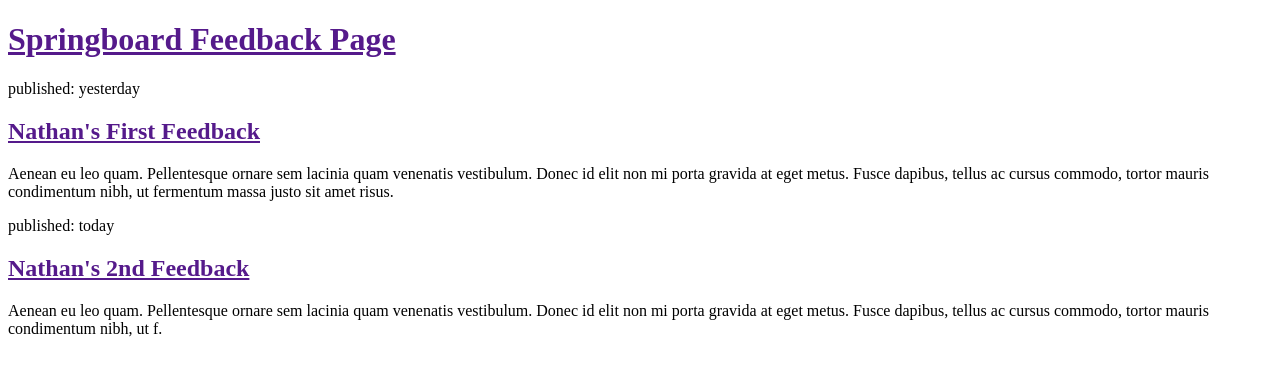
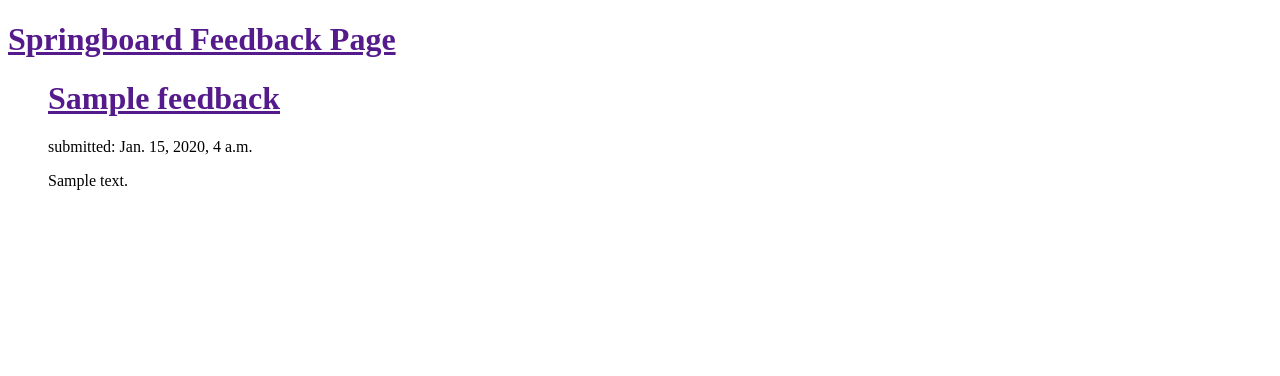
Before and after one commit to nat986/my-first-blog, a Django app: template feedback/templates/feedback/feedback_list.html in a window 1280 px wide. Shown: the top 376 px of the page. Run offline with Django 3.2, Linux system fonts and the light colour scheme; the template is opened without the code that fills it: values that come from a table or form of the project are taken from there, others are empty; tables that the repository leaves empty hold one stand-in row (values such as "Sample post").

Commit message:
Modified templates to display posts from database.

```diff
--- a/feedback/models.py
+++ b/feedback/models.py
@@ -1,7 +1,6 @@
 from django.db import models
 from django.utils import timezone
-
-
+# Create your models here.
 class Feedback(models.Model):
     now = timezone.now()
     SESSION1 = 'S1'
@@ -32,7 +31,5 @@
     def publish(self):
         self.published_date = timezone.now()
         self.save()
-
     def __str__(self):
         return self.mentor_name
-# Create your models here.
--- a/feedback/templates/feedback/feedback_list.html
+++ b/feedback/templates/feedback/feedback_list.html
@@ -8,18 +8,14 @@
     <div>
     <h1><a href="">Springboard Feedback Page</a></h1>
     </div>
+<ul>
+{% for feedback in feedbacks %}
+    <div>
 
-    <div>
-        <p>published: yesterday</p>
-        <h2><a href="">Nathan's First Feedback</a></h2>
-        <p>Aenean eu leo quam. Pellentesque ornare sem lacinia quam venenatis vestibulum. Donec id elit non mi porta gravida at eget metus. Fusce dapibus, tellus ac cursus commodo, tortor mauris condimentum nibh, ut fermentum massa justo sit amet risus.</p>
+        <h1><a href="">{{ feedback.mentor_name }}</a></h1>
+        <p>submitted: {{ feedback.published_date }}</p>
+        <p>{{ feedback.text|linebreaks }}</p>
     </div>
-
-    <div>
-        <p>published: today</p>
-        <h2><a href="">Nathan's 2nd Feedback</a></h2>
-        <p>Aenean eu leo quam. Pellentesque ornare sem lacinia quam venenatis vestibulum. Donec id elit non mi porta gravida at eget metus. Fusce dapibus, tellus ac cursus commodo, tortor mauris condimentum nibh, ut f.</p>
-    </div>
-
+{% endfor %}
 </body>
 </html>
--- a/feedback/views.py
+++ b/feedback/views.py
@@ -1,6 +1,8 @@
 from django.shortcuts import render
-
+from django.utils import timezone
+from .models import Feedback
 # Create your views here.
 
 def feedback_list(request):
-    return render(request, 'feedback/feedback_list.html', {})
+    feedbacks = Feedback.objects.filter(published_date__lte=timezone.now()).order_by('published_date')
+    return render(request, 'feedback/feedback_list.html', {'feedbacks':feedbacks})
```
